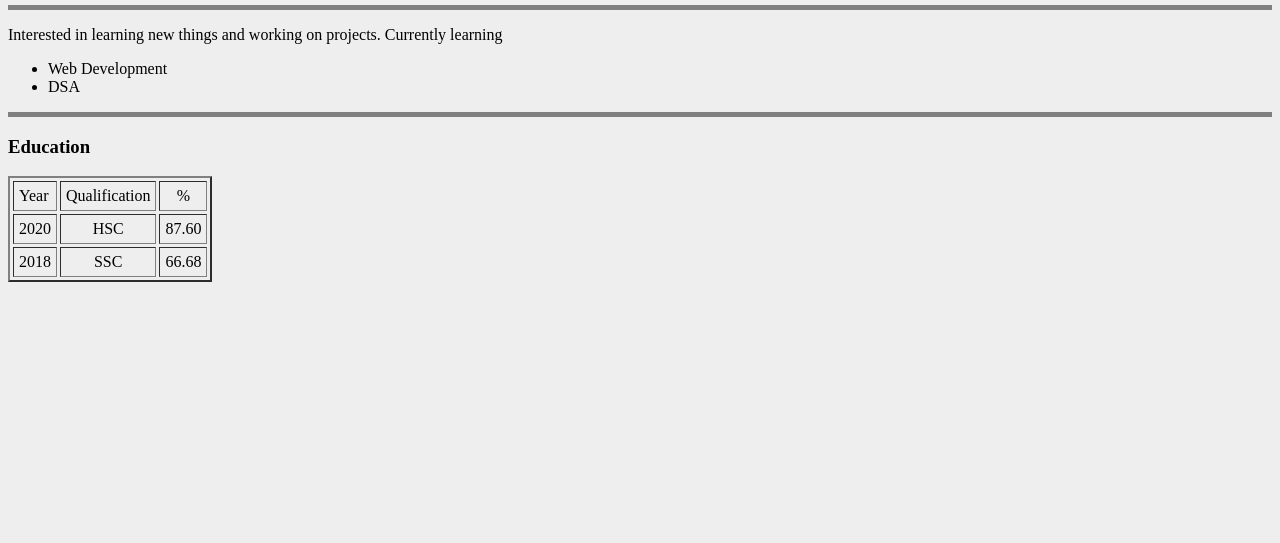
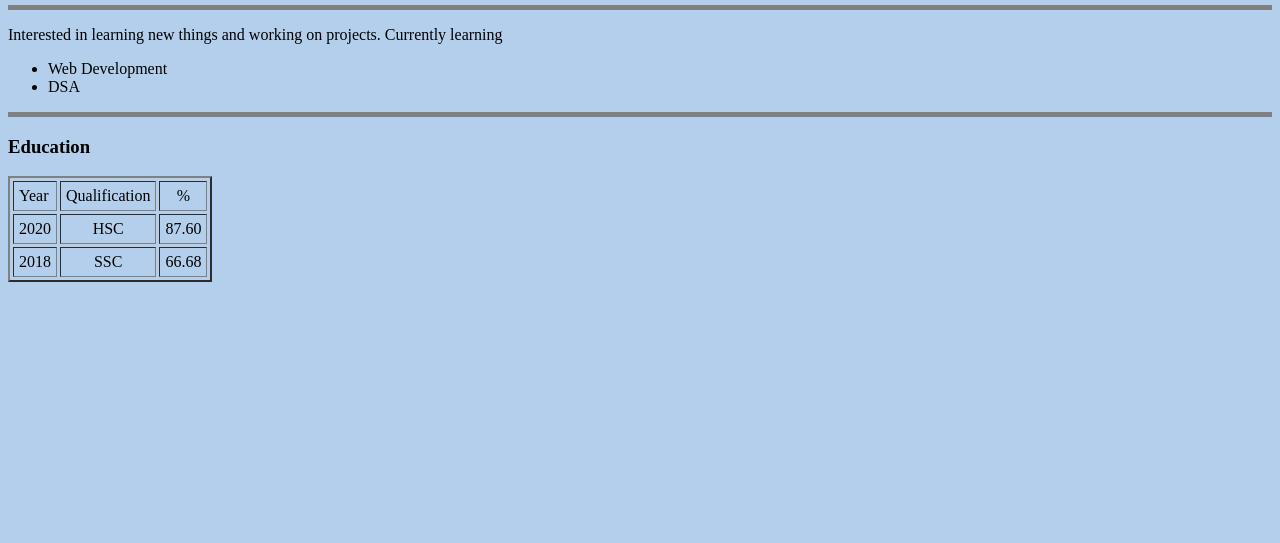
Before and after one commit to timothy3030/WEB-EXP1, a plain HTML site: page index.html in a window 1280 px wide. Shown: the part 257-800 px from the top of the page. Drawn offline with Linux system fonts and the light colour scheme.

Commit message:
Update index.html

```diff
--- a/index.html
+++ b/index.html
@@ -5,7 +5,7 @@
         <title>timothy's Personal Site</title>
     </head>
 
-    <body bgcolor=#eeeeee>
+    <body bgcolor=#B4CFEC>
         <div>
             <table cellspacing = "20">
                 <tr>
```
